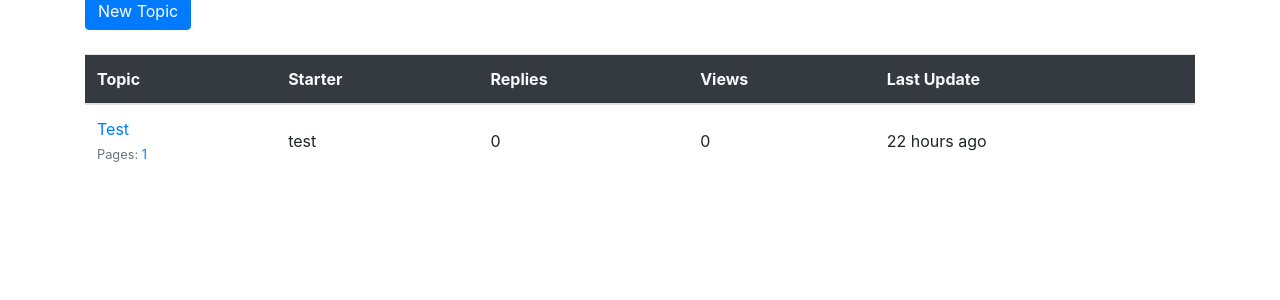
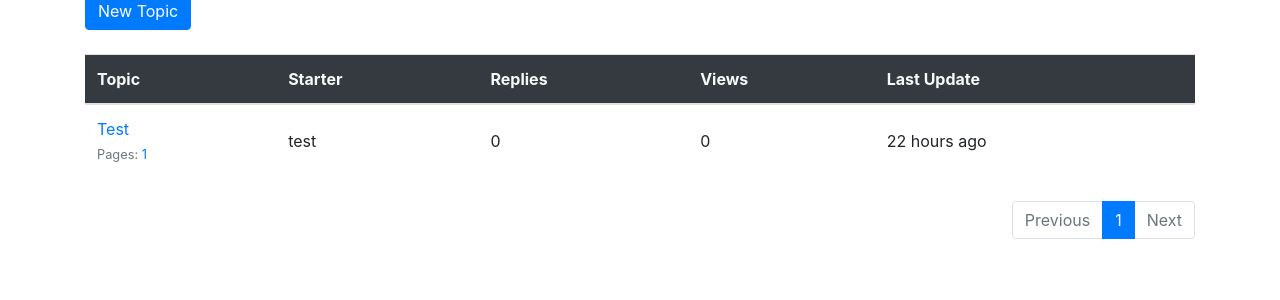
Before and after one commit to CMRR1/Tutorial-Django_Python, a Django app: page /boards/3/ in a window 1280 px wide. Shown: the part 160-460 px from the top of the page. Run offline with Django 3.2, Linux system fonts and the light colour scheme; data comes from the database, SQL or seed files in the repository; some libraries are stand-ins or nearby versions; some web fonts are replaced.

Commit message:
(6/6)
Bugs:
-Fix the pagination and  make it look cute.

```diff
--- a/myproject/myproject/templates/home.html
+++ b/myproject/myproject/templates/home.html
@@ -50,4 +50,5 @@
       {% endblock %}
     </div>
   </body>
+
 </html>
--- a/myproject/myproject/templates/topics.html
+++ b/myproject/myproject/templates/topics.html
@@ -56,7 +56,42 @@
   </body>
 
   <footer>
-    {% include 'includes/pagination.html' %}
+<nav aria-label="Page navigation example">
+  <ul class="pagination justify-content-end">
+    {% if topics.has_previous %}
+    <li class="page-item disabled">
+      <a class="page-link" href="?page={{ topics.previous_page_number }}">Previous</a>
+    </li>
+    {% else %}
+        <li class="page-item disabled">
+          <span class="page-link">Previous</span>
+        </li>
+      {% endif %}
+      {% for page_num in topics.paginator.page_range %}
+      {% if topics.number == page_num %}
+        <li class="page-item active">
+          <span class="page-link">
+            {{ page_num }}
+            <span class="sr-only">(current)</span>
+          </span>
+        </li>
+      {% else %}
+        <li class="page-item">
+          <a class="page-link" href="?page={{ page_num }}">{{ page_num }}</a>
+        </li>
+      {% endif %}
+    {% endfor %}
+    {% if topics.has_next %}
+    <li class="page-item">
+      <a class="page-link" href="?page={{ topics.next_page_number }}">Next</a>
+    </li>
+  {% else %}
+    <li class="page-item disabled">
+      <span class="page-link">Next</span>
+    </li>
+  {% endif %}
+  </ul>
+</nav>
   </footer>
   {% endblock %}
 </html>
```
